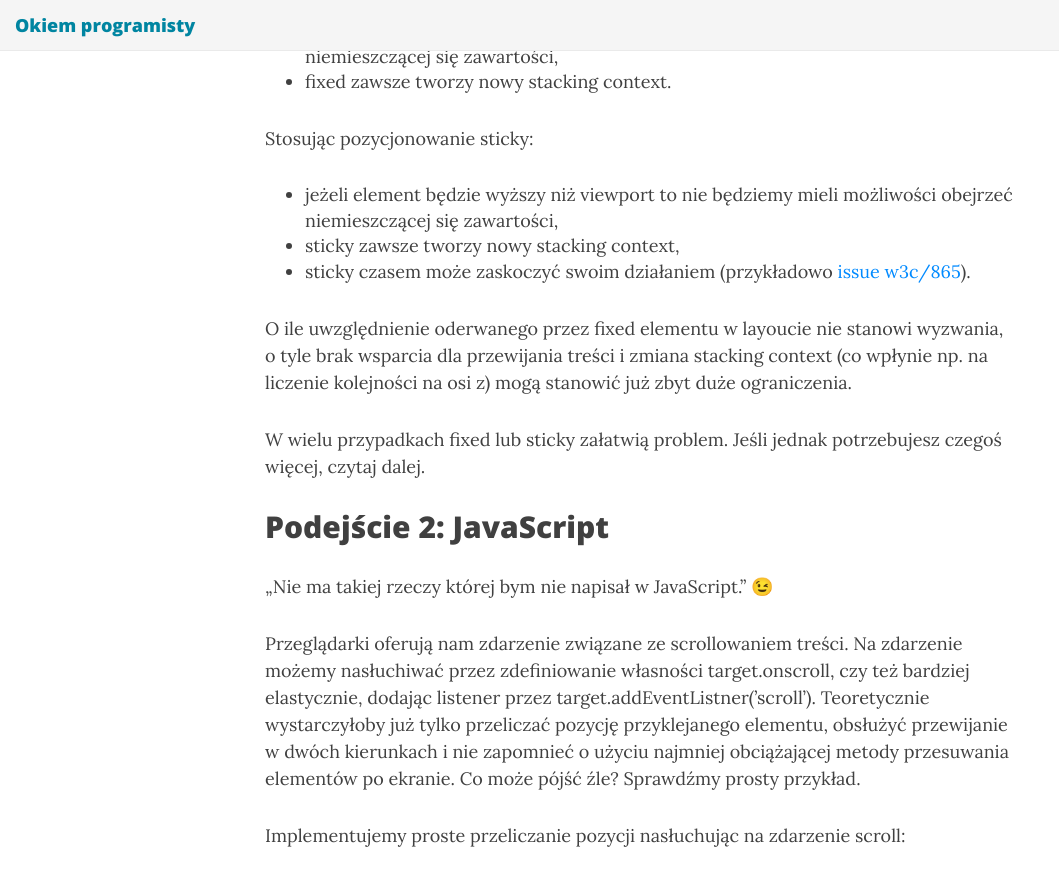
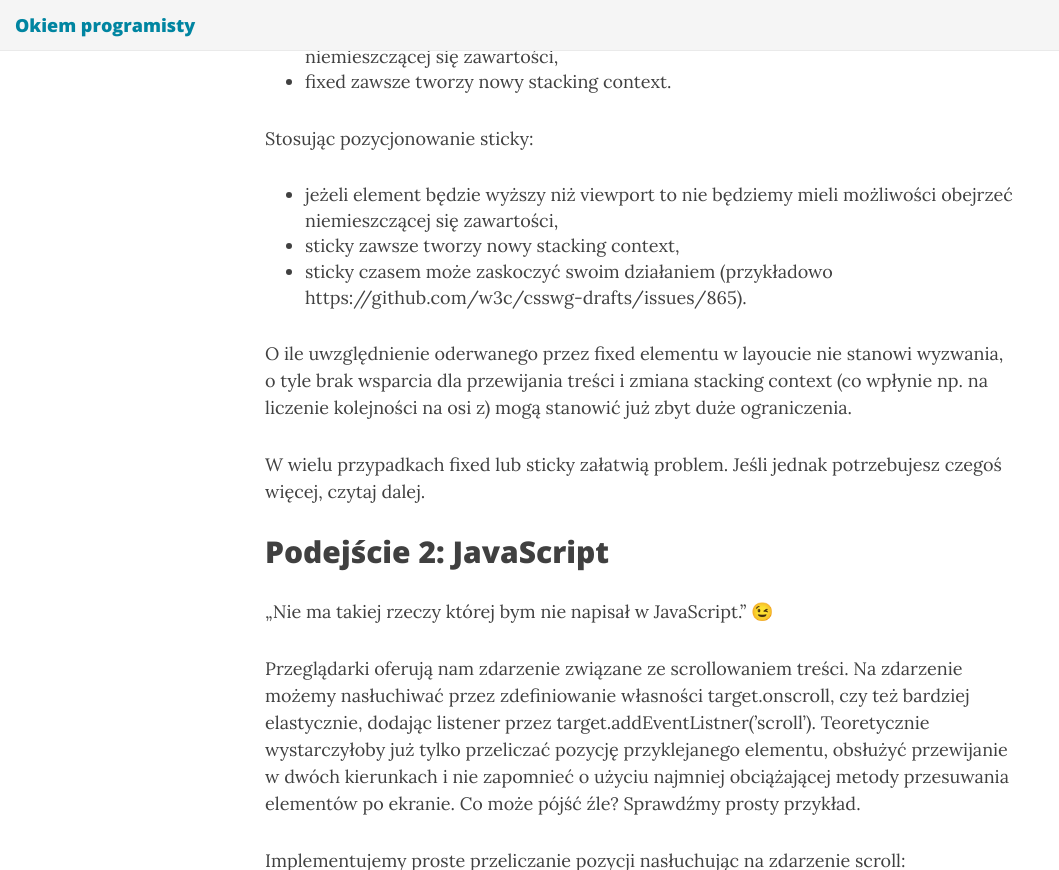
Before and after one commit to glipecki/glipecki.github.io, a Jekyll site: the page built from _posts/2019-01-11-pozycjonowanie-zale-ne-od-scrolla.md, in a window 1280 px wide and 900 px high, scrolled down 841 px, cut to the strip 0-870 px from the top of the window. Shown: the whole strip, without its empty margins (0-1059 px from the left). Built offline with Jekyll 4.4.1, drawn with Linux system fonts in a browser that asks for light colours; nearby versions of some CDN libraries; comment, search, counter and statistics services are not loaded; some of the changed lines change nothing that is shown.

Commit message:
Update 2019-01-11-pozycjonowanie-zale-ne-od-scrolla.md

```diff
--- a/_posts/2019-01-11-pozycjonowanie-zale-ne-od-scrolla.md
+++ b/_posts/2019-01-11-pozycjonowanie-zale-ne-od-scrolla.md
@@ -20,7 +20,7 @@
 Stosując pozycjonowanie sticky:
 * jeżeli element będzie wyższy niż viewport to nie będziemy mieli możliwości obejrzeć niemieszczącej się zawartości,
 * sticky zawsze tworzy nowy stacking context,
-* sticky czasem może zaskoczyć swoim działaniem (przykładowo [issue w3c/865](https://github.com/w3c/csswg-drafts/issues/865)).
+* sticky czasem może zaskoczyć swoim działaniem (przykładowo https://github.com/w3c/csswg-drafts/issues/865).
 
 O ile uwzględnienie oderwanego przez fixed elementu w layoucie nie stanowi wyzwania, o tyle brak wsparcia dla przewijania treści i zmiana stacking context (co wpłynie np. na liczenie kolejności na osi z) mogą stanowić już zbyt duże ograniczenia.
 
@@ -32,11 +32,9 @@
 Przeglądarki oferują nam zdarzenie związane ze scrollowaniem treści. Na zdarzenie możemy nasłuchiwać przez zdefiniowanie własności target.onscroll, czy też bardziej elastycznie, dodając listener przez target.addEventListner(’scroll’). Teoretycznie wystarczyłoby już tylko przeliczać pozycję przyklejanego elementu, obsłużyć przewijanie w dwóch kierunkach i nie zapomnieć o użyciu najmniej obciążającej metody przesuwania elementów po ekranie. Co może pójść źle? Sprawdźmy prosty przykład.
 
 Implementujemy proste przeliczanie pozycji nasłuchując na zdarzenie scroll:
-
 <script async src="//jsfiddle.net/gregorry/gof6we57/embed/"></script>
 
 Uzyskany efekt:
-
 <iframe width="560" height="315" src="https://www.youtube-nocookie.com/embed/86dZ7HguQWY" frameborder="0" allow="accelerometer; autoplay; encrypted-media; gyroscope; picture-in-picture" allowfullscreen></iframe>
 
 Okazuje się, że funkcjonalnie możemy uzyskać wszystko czego potrzebujemy jednak jakość rozwiązania nie jest zadowalająca. Gdy przyjrzymy się sprawie bliżej zauważymy, że na różnych przeglądarkach mamy różne problemy z płynnym rysowaniem UI. Obserwujemy lekki pościg naszego elementu względem reszty strony - to stanowczo nie jest efekt z którą chcemy żeby nas kojarzono.
@@ -70,15 +68,13 @@
 * przyklejony element przewijamy odwrotnie, kompensując przesunięcie wrappera.
 
 Przykładowa implementacja
-
-<script async src="//jsfiddle.net/gregorry/gof6we57/embed/"></script>
+<script async src="//jsfiddle.net/gregorry/yatd97hv/embed/"></script>
 
 Przedstawione rozwiązanie jest najprostszym z możliwych potwierdzających teoretyczne założenia.
 
 W docelowym rozwiązaniu na pewno warto pomyśleć o rozdzieleniu funkcji pętli od faktycznego rysowania, wygładzaniu przesunięcia scrolla, dorzuceniu wskazówki will-change dla przesuwanych elementów, czy ogólnym sposobie na nasłuchiwanie na zmiany scrolla globalnie.
 
 Po wprowadzeniu zmian nasz rozwiązanie prezentuje się znacznie lepiej:
-
 <iframe width="560" height="315" src="https://www.youtube.com/embed/GqopRJ1vuC8" frameborder="0" allow="accelerometer; autoplay; encrypted-media; gyroscope; picture-in-picture" allowfullscreen></iframe>
 
 ## Sukces?
```
